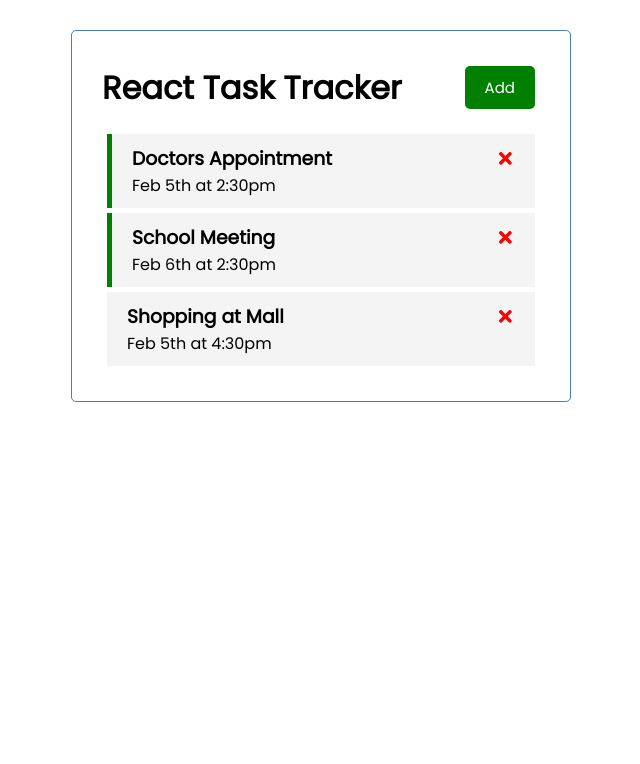
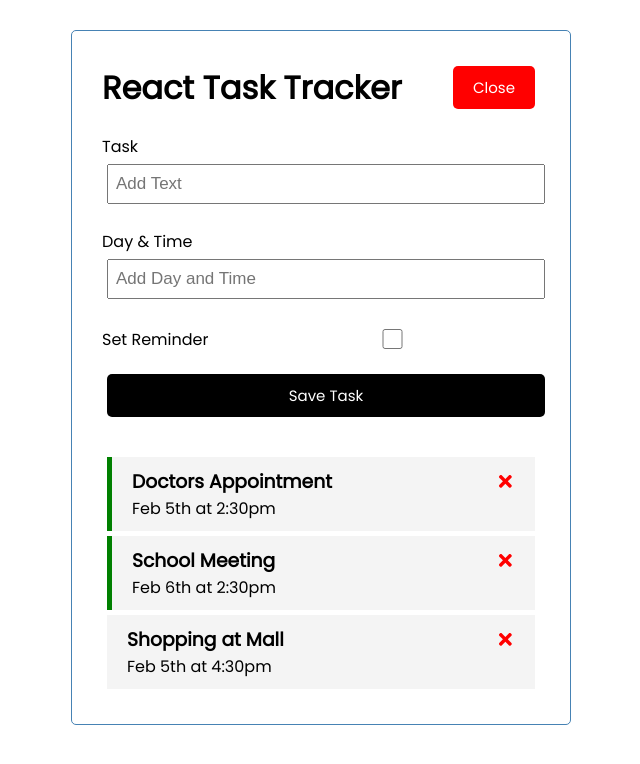
Before and after one commit to JuJu2181/React-Projects, a React (Create React App) app in the folder task-tracker/: page / in a window 1280 px wide. Both pictures are taken after a click on the button "Add". Shown: the top 764 px of the page, without its empty margins (319-959 px from the left). Built offline with nearby package versions, Linux system fonts and the light colour scheme.

Commit message:
feat: Add task functionality added

```diff
--- a/task-tracker/package.json
+++ b/task-tracker/package.json
@@ -6,6 +6,7 @@
     "@testing-library/jest-dom": "^5.16.4",
     "@testing-library/react": "^13.2.0",
     "@testing-library/user-event": "^13.5.0",
+    "nanoid": "^3.3.4",
     "react": "^18.1.0",
     "react-dom": "^18.1.0",
     "react-icons": "^4.3.1",
--- a/task-tracker/src/App.js
+++ b/task-tracker/src/App.js
@@ -1,13 +1,26 @@
 import React from "react";
 import Header from './components/Header';
 import Tasks from './components/Tasks';
+import AddTask from "./components/AddTask";
 // to import data from another source
 import tasksData from "./tasksdata";
+// importing nanoid
+import { nanoid } from 'nanoid';
 
 export default function App() {
 
+  // to toggle form based on the add button
+  const [showAddTask,setShowAddTask] = React.useState(false);
+
   // useState hook for tasks
   const [tasks, setTasks] = React.useState(tasksData)
+
+  // function to add Tasks
+  const addTask = (task) => {
+    const id = nanoid();
+    const newTask = { id, ...task };
+    setTasks([newTask,...tasks]);
+  }
 
   // Delete task
   const deleteTask = (id) => {
@@ -28,7 +41,8 @@ export default function App() {
 
   return (
     <div className="container">
-      <Header />
+      <Header onAdd={() => setShowAddTask(!showAddTask)} showAdd={showAddTask}/>
+      {showAddTask && <AddTask onAdd={addTask} />}
       {tasks.length > 0 ? <Tasks tasks={tasks} onDelete={deleteTask} onToggle={ toggleReminder}/> : 'You are all caught up for now.'}
     </div>
   );
--- /dev/null
+++ b/task-tracker/src/components/AddTask.jsx
@@ -0,0 +1,56 @@
+import React, { useState } from "react";
+
+function AddTask({ onAdd }) {
+
+    // local state for adding task details
+    const [text, setText] = useState('');
+    const [date, setDate] = useState('');
+    const [reminder,setReminder] = useState(false);
+
+    // functions to handle changes in the inputs
+    const handleText = (e) => setText(e.target.value);
+    const handleDate = (e) => setDate(e.target.value);
+    const handleReminder = (e) => setReminder(e.currentTarget.checked);
+    const handleSubmit = (e) => {
+        e.preventDefault();
+        // validation for text and date
+        if (!text) {
+            alert('Please Add a Task');
+            return;
+        } else if (!date) {
+            alert('Please Add a Date');
+            return;
+        } else {
+            onAdd({ text, date, reminder });
+            setText('');
+            setDate('');
+            setReminder(false);
+        }
+    }
+
+    return (
+        <form className="add-form" onSubmit={handleSubmit}>
+            <div className="form-control">
+                <label>
+                    Task
+                </label>
+                <input type="text" name="text" placeholder="Add Text" value={text} onChange={handleText}/>
+            </div>
+            <div className="form-control">
+                <label>
+                    Day & Time
+                </label>
+                <input type="text" name="date" placeholder="Add Day and Time" value={date} onChange={handleDate}/>
+            </div>
+            <div className="form-control form-control-check">
+                <label>
+                    Set Reminder
+                </label>
+                <input type="checkbox" name="reminder" checked={reminder} value={reminder} onChange={handleReminder}/>
+            </div>
+            <input type="submit" value="Save Task" className="btn btn-block" />
+        </form>
+    );
+}
+
+export default AddTask;
--- a/task-tracker/src/components/Button.jsx
+++ b/task-tracker/src/components/Button.jsx
@@ -7,11 +7,7 @@ function Button(props) {
         backgroundColor: props.color
     };
 
-    const handleClick = () => {
-        console.log('clicked');
-    }
-
-    return <button className="btn" style={btnStyles} onClick={ handleClick}>
+    return <button className="btn" style={btnStyles} onClick={props.onClick}>
         {props.text}
     </button>;
 }
--- a/task-tracker/src/components/Header.jsx
+++ b/task-tracker/src/components/Header.jsx
@@ -7,7 +7,7 @@ function Header(props) {
     return (
         <header className="header">
             <h1>{props.title}</h1>
-            <Button color='green' text='Add'/>
+            <Button color={ props.showAdd ? 'red':'green'} text={ props.showAdd ? 'Close':'Add'} onClick={props.onAdd}/>
         </header>
     );
 }
--- a/task-tracker/src/components/Task.jsx
+++ b/task-tracker/src/components/Task.jsx
@@ -12,7 +12,7 @@ function Task({ task, onDelete, onToggle}) {
     return (
         <div className={`task ${task.reminder?'reminder':''}`} onDoubleClick={()=>onToggle(task.id)}>
             <h3>{task.text} <FaTimes style={iconStyles} onClick={ ()=>onDelete(task.id)}/></h3>
-            <p>{ task.day }</p>
+            <p>{ task.date }</p>
         </div>
     );
 }
--- a/task-tracker/src/tasksdata.js
+++ b/task-tracker/src/tasksdata.js
@@ -2,19 +2,19 @@ const tasks = [
     {
         id: 1,
         text: "Doctors Appointment",
-        day: "Feb 5th at 2:30pm",
+        date: "Feb 5th at 2:30pm",
         reminder: true,
     },
     {
         id: 2,
         text: "School Meeting",
-        day: "Feb 6th at 2:30pm",
+        date: "Feb 6th at 2:30pm",
         reminder: true,
     },
     {
         id: 3,
         text: "Shopping at Mall",
-        day: "Feb 5th at 4:30pm",
+        date: "Feb 5th at 4:30pm",
         reminder: false,
     }
 ]
```
Also changed, not shown: 1 other file (tests, documents, lock files or other folders).
